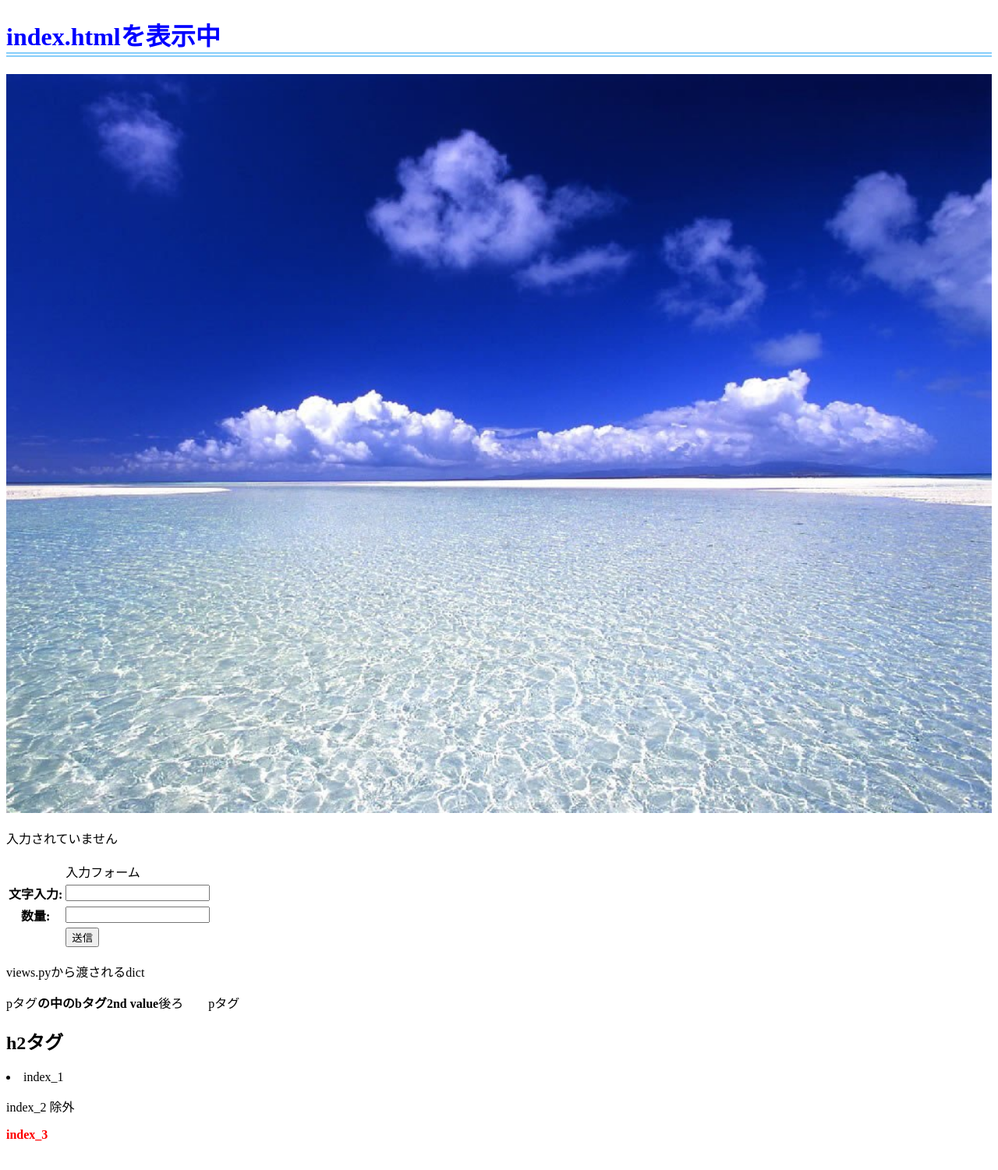
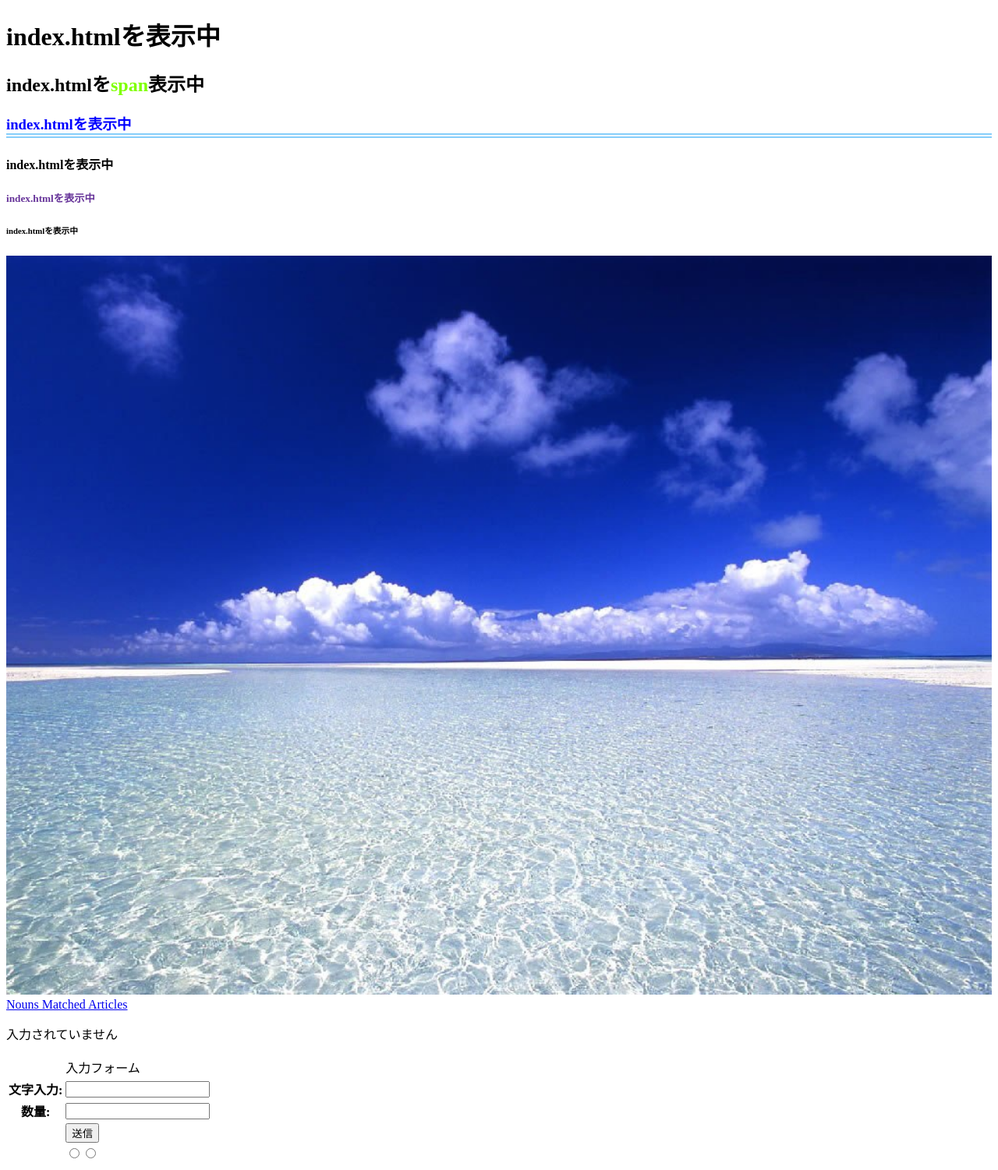
Before and after one commit to koji1982/nouns-matched-article, a Django app: page / in a window 1280 px wide. Shown: the whole page at 78% size. Before the commit the page ends 1464 px from the top, so only its background shows below. Run offline with Django 3.2, Linux system fonts and the light colour scheme.

```diff
--- a/django/articles/templates/app/index.html
+++ b/django/articles/templates/app/index.html
@@ -9,7 +9,13 @@
   </head>
   <body>
     <h1>index.htmlを表示中</h1>
+    <h2>index.htmlを<span>span</span>表示中</h2>
+    <h3>index.htmlを表示中</h3>
+    <h4>index.htmlを表示中</h4>
+    <h5>index.htmlを表示中</h5>
+    <h6>index.htmlを表示中</h6>
     <img src="{%static 'images/background_image.jpg'%}" width="100%" height="100%"/>
+    <a href="https://www.selected-article-2021.info/" target="_blank">Nouns Matched Articles</a>
     <p>{{ insert_forms|linebreaksbr }}</p>
     <table>
       <form action="{% url 'articles:index' %}" method="post">
@@ -23,22 +29,13 @@
           <td></td>
           <td><input type="submit" value="送信"></td>
         </tr>
+        <tr>
+          <td></td>
+          <td><input type="radio" name="test" value="テスト"><input type="radio" name="test" value="テスト"></td>
+        </tr>
       </form>
     </table>
 
-    <p>{{ insert_from_view_dict }}</p>
-    <p>pタグ<b>の中のbタグ{{ 2nd_key}}</b>後ろ　　pタグ</p>
-    <h2> h2タグ</h2>
-    <u1>
-      {% for index in list_key %}
-        {% if index == 'index_1' %}
-          <li>{{ index }}</li>
-        {% elif index == 'index_2' %}
-          <p>{{ index }} 除外</p>
-        {% else %}
-          <b id='test'>{{index}}</b>
-        {% endif %}
-      {% endfor %}
-    </u1>
+
   </body>
 </html>
--- a/django/project/static/css/style.css
+++ b/django/project/static/css/style.css
@@ -1,4 +1,11 @@
-h1 {
+h5 {
+  color: rebeccapurple;
+  border-color: rosybrown;
+}
+h3 {
   color: blue;
   border-bottom: double 6px #87CEFA
 }
+span {
+  color: chartreuse;
+}
```
Also changed, not shown: 1 other file.
